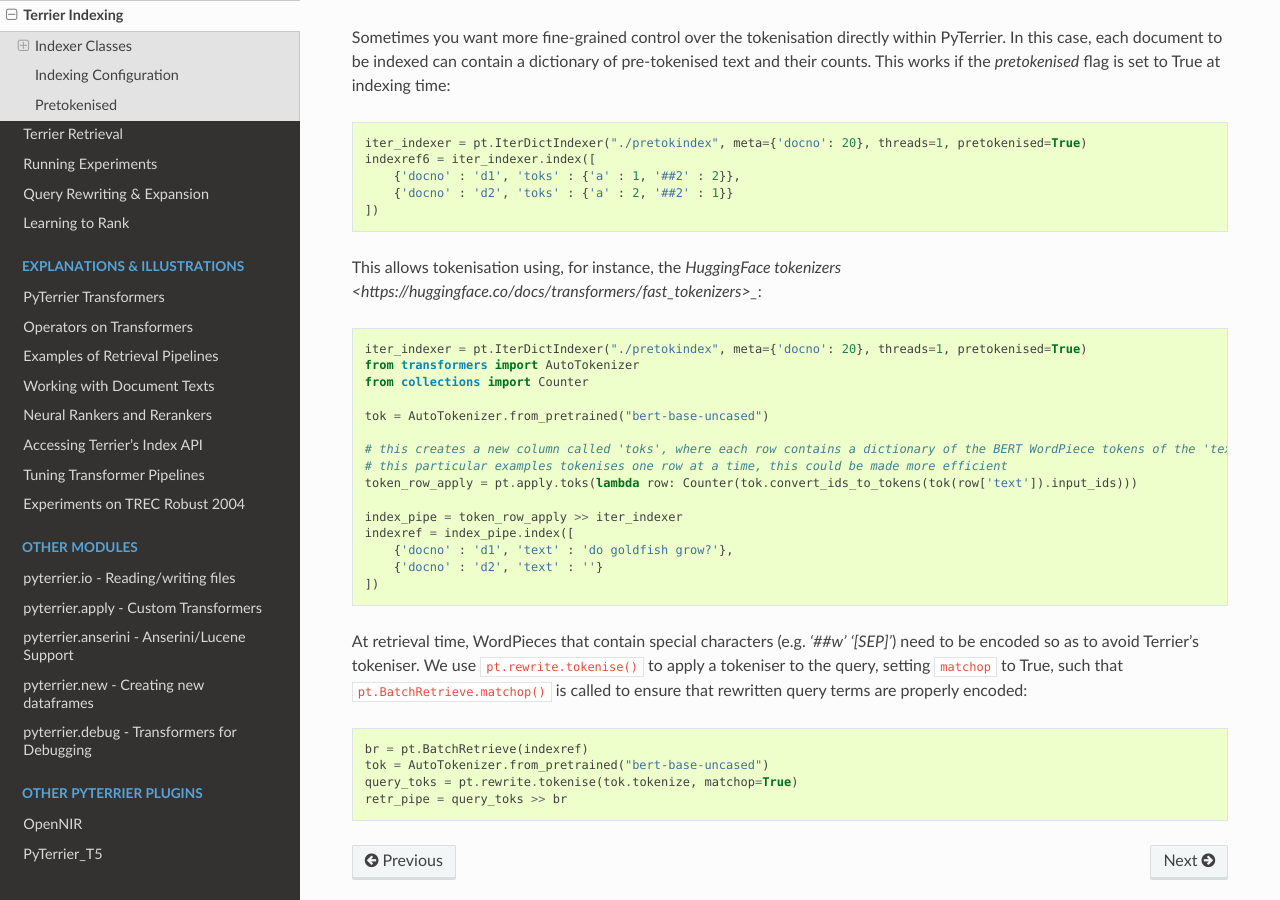
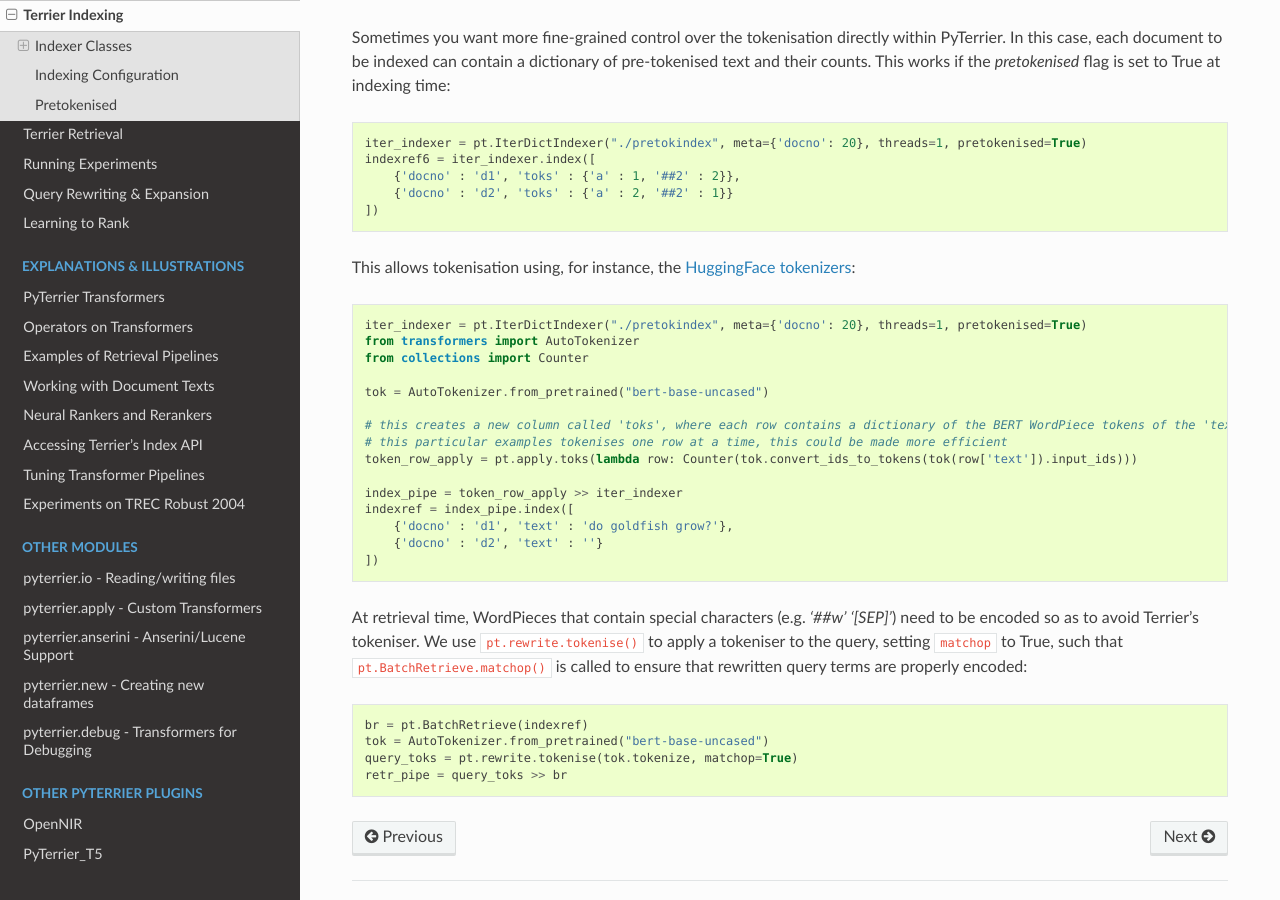
Before and after one commit to terrier-org/pyterrier, a Sphinx documentation site: the page built from docs/terrier-indexing.rst, in a window 1280 px wide and 900 px high, scrolled down 5810 px. Built offline with Sphinx 7.4.7 and the Read the Docs theme 2.0.0, drawn with Linux system fonts in a browser that asks for light colours; pages that are not in the unit, such as notebooks, are missing from menus; the version number is read from the project's files by our own code.

Commit message:
fix hyperlink

```diff
--- a/docs/terrier-indexing.rst
+++ b/docs/terrier-indexing.rst
@@ -231,7 +231,7 @@ Sometimes you want more fine-grained control over the tokenisation directly with
         {'docno' : 'd2', 'toks' : {'a' : 2, '##2' : 1}}
     ])
 
-This allows tokenisation using, for instance, the `HuggingFace tokenizers <https://huggingface.co/docs/transformers/fast_tokenizers>_`::
+This allows tokenisation using, for instance, the `HuggingFace tokenizers <https://huggingface.co/docs/transformers/fast_tokenizers>`_::
 
     iter_indexer = pt.IterDictIndexer("./pretokindex", meta={'docno': 20}, threads=1, pretokenised=True)
     from transformers import AutoTokenizer
```
